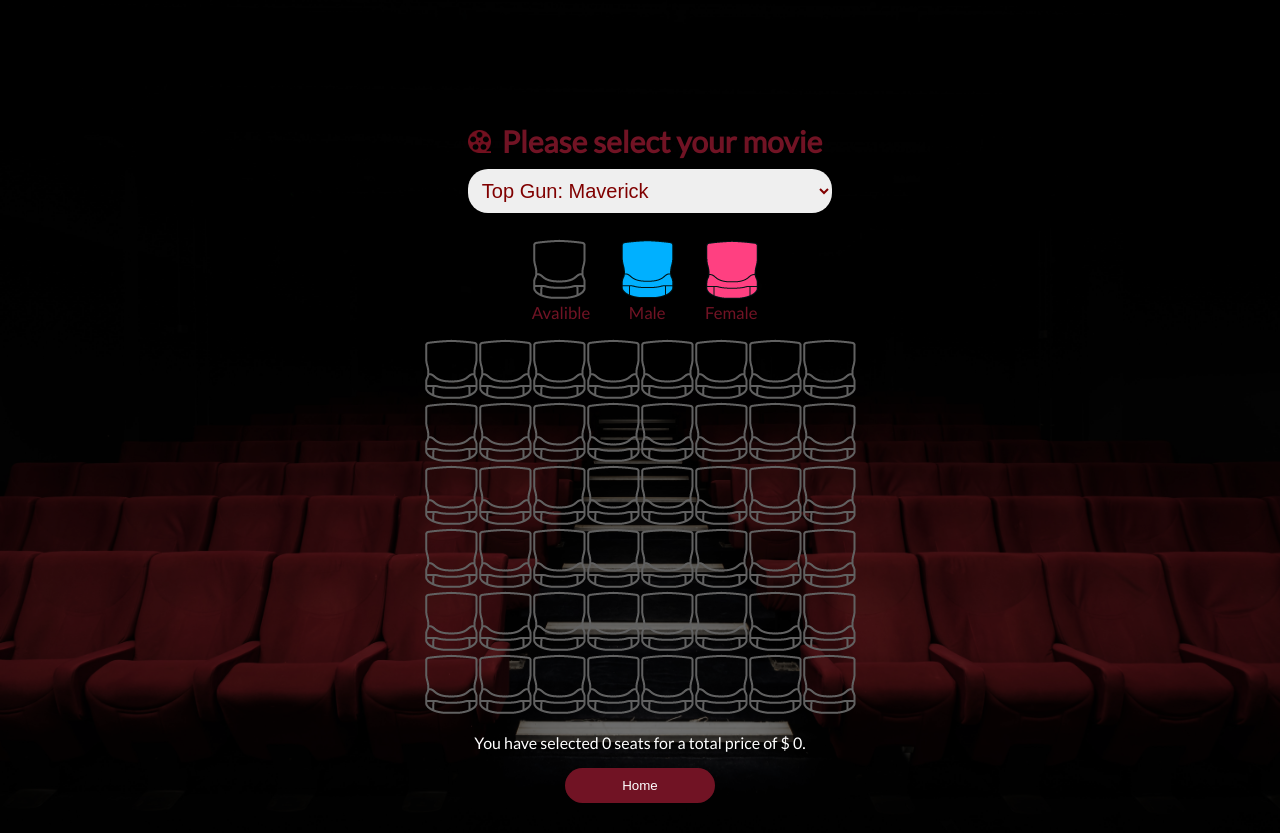
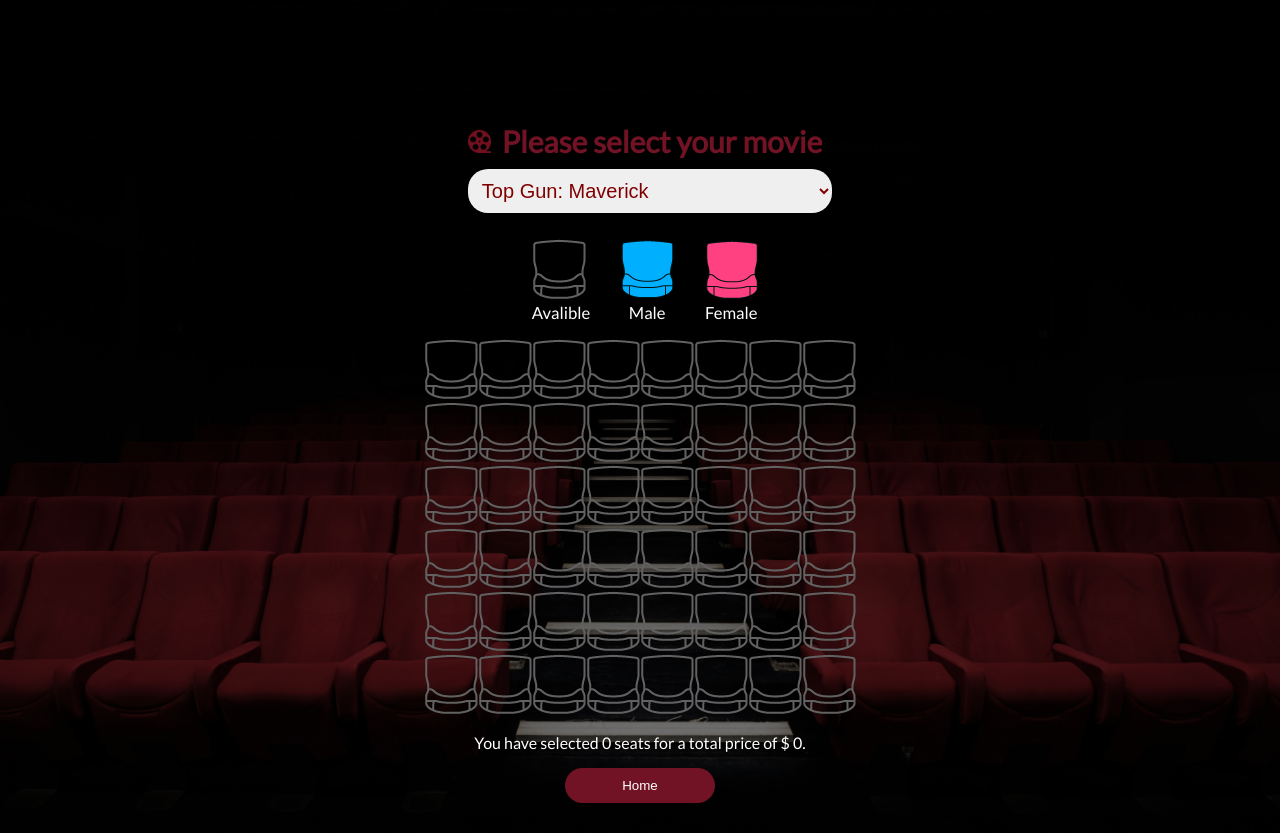
Before and after one commit to MuhammadAbdullahHabib-github/Cloud-Native-Computing-Axiom, a plain HTML site: page project2/index.html in a window 1280 px wide. Drawn offline with Linux system fonts and the light colour scheme.

Commit message:
Update style.css

```diff
--- a/project2/style.css
+++ b/project2/style.css
@@ -62,7 +62,7 @@
 .legend {
   display: flex;
   align-items: center;
-  color: #711324;
+  color: white;
 }
 .legend li {
   margin-right: 30px;
```
